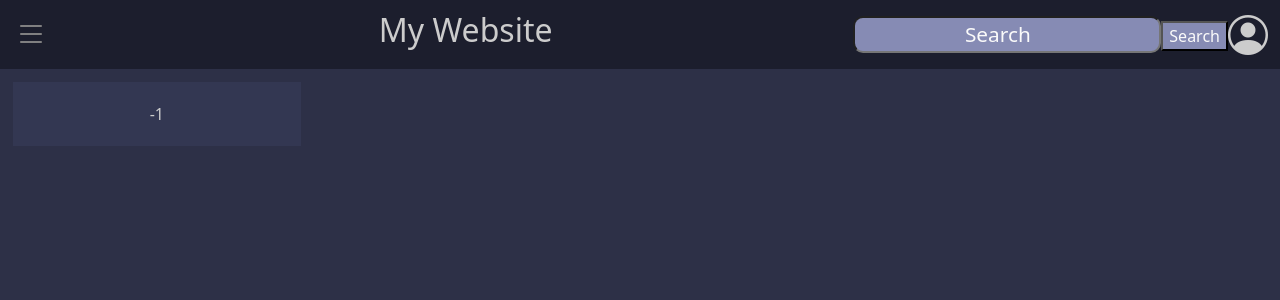
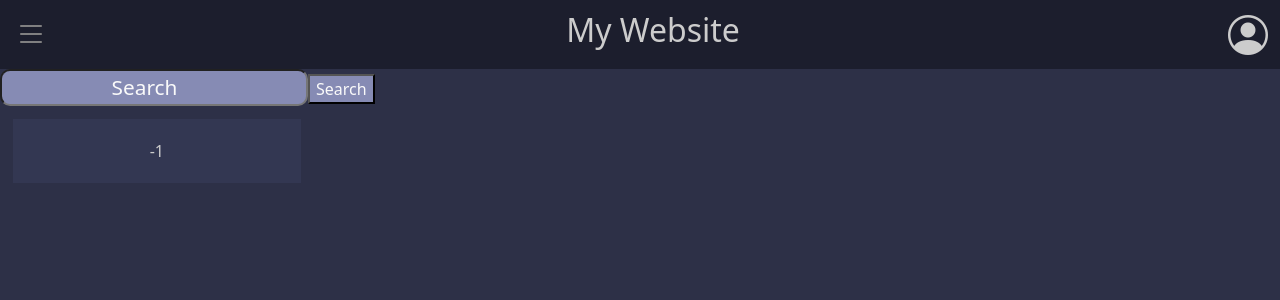
Before and after one commit to DarkRose2021/NewMovieDBSite, a React (Create React App) app in the folder front-end/: page / in a window 1280 px wide. Shown: the top 300 px of the page. Built offline with nearby package versions, Linux system fonts and the light colour scheme; no server answers.

Commit message:
Moved some things around

```diff
--- a/front-end/src/Components/Home.js
+++ b/front-end/src/Components/Home.js
@@ -1,4 +1,5 @@
 import React, { useEffect, useState } from 'react'
+import Search from './Search';
 
 const Home = () => {
   //api call: `http://localhost:8080/allMovies
@@ -67,10 +68,16 @@ useEffect(() => {
 
 
   return (
+   <div>
+    <Search />
+
+
     <div className='movieCard'>
+      {/* //maps over all the movies that are in array then it displays the information  */}
       {movieDetails.localeCompare((movie) => {
         <div className="movie" key={movie.id}>
               <img src={`http://example.com/${movie.poster_path}`} className="moviePic" alt={movie.tittle}/>
+
           <div className="card-body">
               <h5 className="movieTitle">Movie Title: {movie.tittle}</h5>
               <p className="movieDescription">Movie Release Date: {movie.release.date}</p>
@@ -80,15 +87,8 @@ useEffect(() => {
 
 
       })}
-
-
-
-
-
-
-
-
     </div>
+  </div>
   )
 }
 
--- a/front-end/src/Components/Navbar.js
+++ b/front-end/src/Components/Navbar.js
@@ -38,8 +38,6 @@ const NavBar = ({ siteName, contentComponent }) => {
 						<Navbar.Text className="mx-auto">
 							<h2>{siteName}</h2>
 						</Navbar.Text>
-						{/* why in the nav? the search bar doesn't need to be on all the pages -Katie */}
-						<Search />
 
 						<Navbar.Text>
 							{/* Change to a toggle to show login   signup when not logged in */}
```
